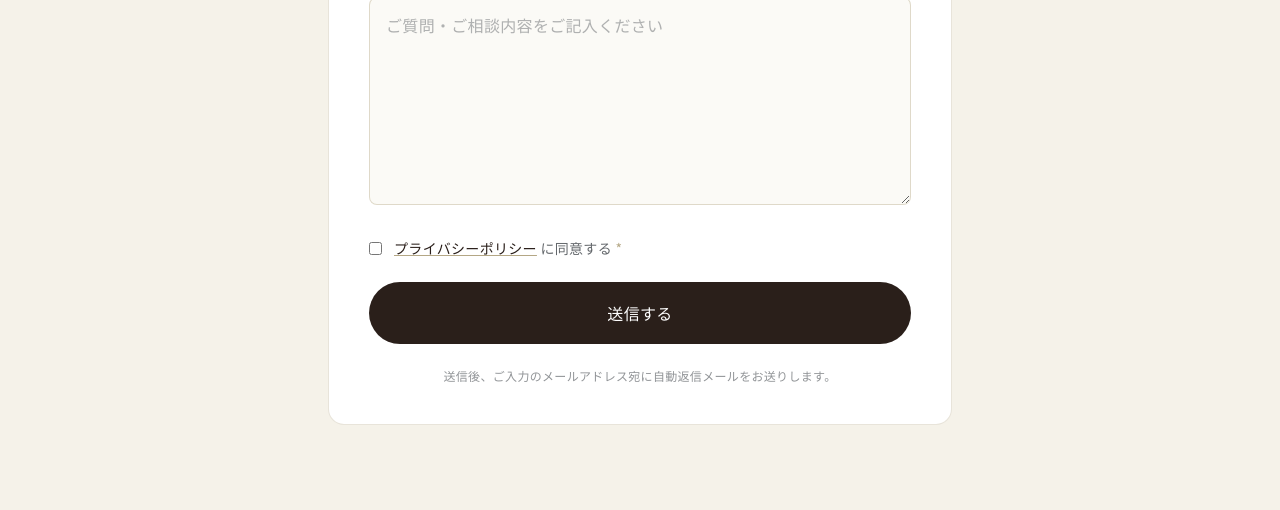
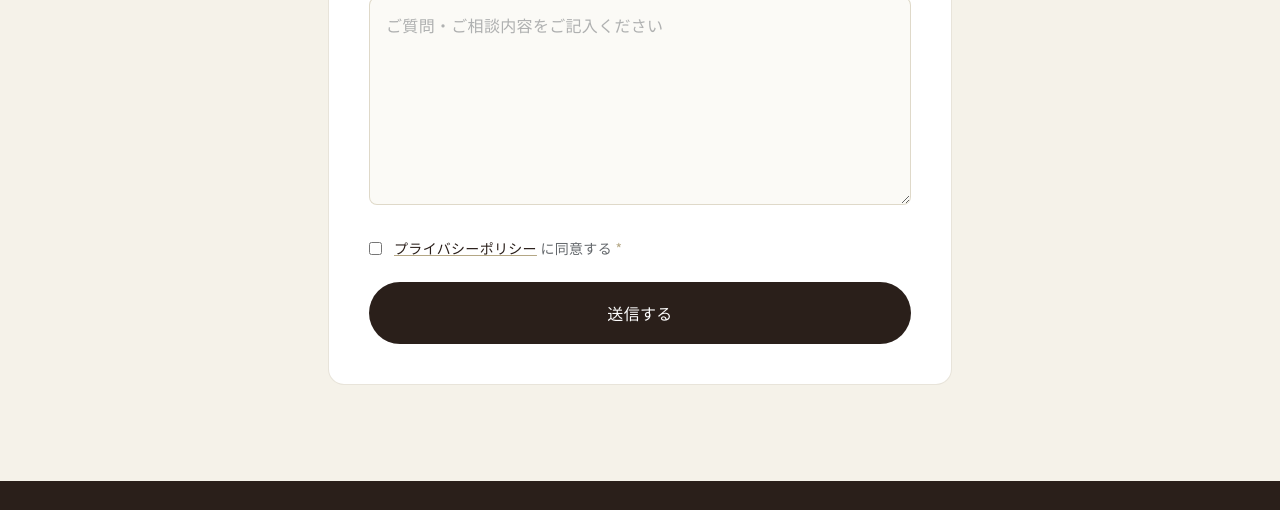
Before and after one commit to recipeoflife/tasting-quest, an Astro site: page /contact in a window 1280 px wide. Shown: the part 881-1391 px from the top of the page. Built offline with nearby package versions, Linux system fonts and the light colour scheme; Astro itself is replaced by a stand-in of ours.

Commit message:
Update contact.astro

```diff
--- a/src/pages/contact.astro
+++ b/src/pages/contact.astro
@@ -90,9 +90,6 @@ const types = ['資料請求', '法人導入相談', '体験モニター', 'そ
           class="w-full bg-brown text-white font-medium py-4 rounded-full hover:opacity-90 transition-opacity"
         >送信する</button>
 
-        <p class="text-xs text-charcoal/70 text-center">
-          送信後、ご入力のメールアドレス宛に自動返信メールをお送りします。
-        </p>
       </form>
     </div>
   </section>
```
